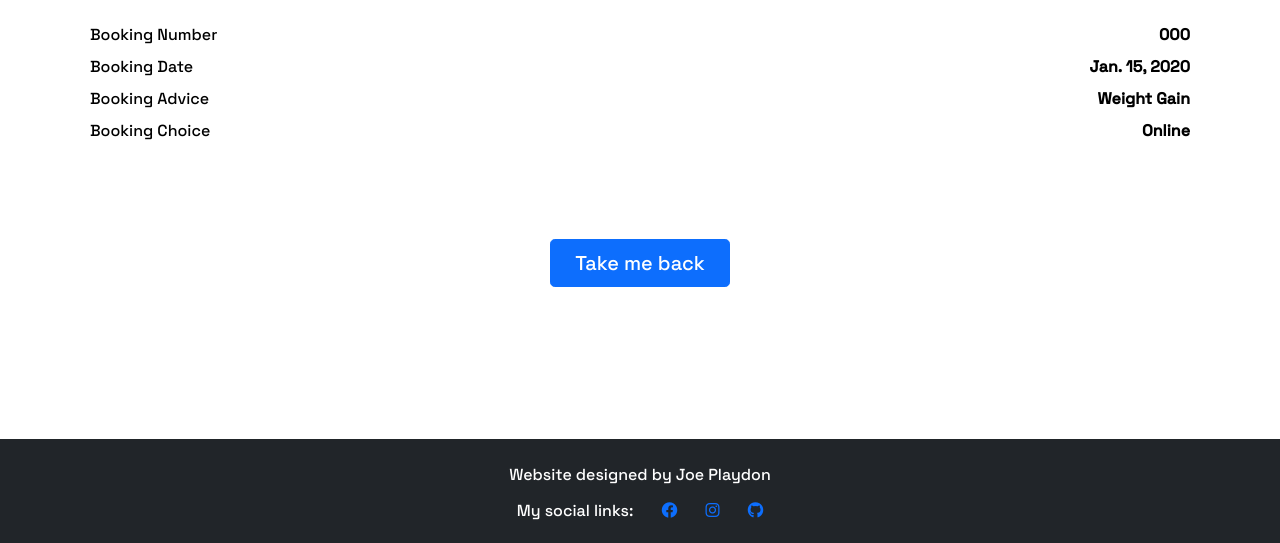
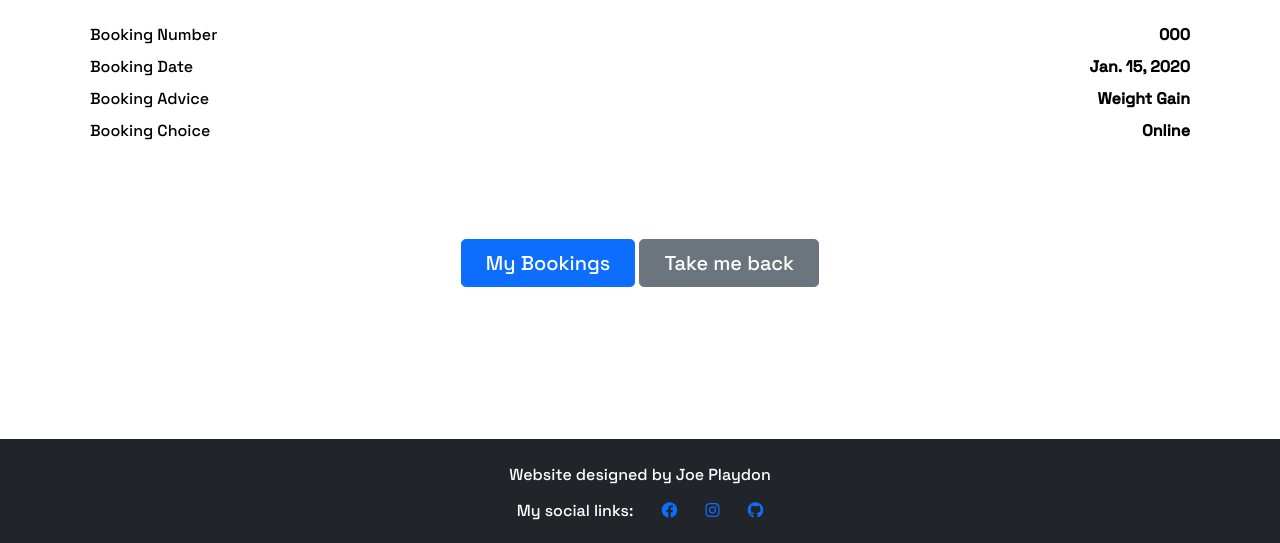
Before and after one commit to bodthegod/bod-fitness, a Django app: page /finalise_booking/000 in a window 1280 px wide. Shown: the part 381-924 px from the top of the page. Run offline with Django 3.2, Linux system fonts and the light colour scheme; tables that the repository leaves empty hold one stand-in row (values such as "Sample post"); some libraries are stand-ins or nearby versions.

Commit message:
create created_bookings function to view bookings

```diff
--- a/bodapp/templates/booking/finalisebooking.html
+++ b/bodapp/templates/booking/finalisebooking.html
@@ -68,6 +68,7 @@
         </div>
 
 <div class="px-4 py-5 my-5 text-center">
-<a href="{% url 'index' %}" class="btn btn-primary btn-lg px-4 gap-3 mb-5">Take me back</a>
+<a href="{% url 'created_bookings' %}" class="btn btn-primary btn-lg px-4 gap-3 mb-5">My Bookings</a>
+<a href="{% url 'index' %}" class="btn btn-secondary btn-lg px-4 gap-3 mb-5">Take me back</a>
 </div>
 {%endblock%}
--- a/bodapp/urls.py
+++ b/bodapp/urls.py
@@ -6,4 +6,6 @@ urlpatterns = [
     path('booking', views.booking, name='booking'),
     path('finalise_booking/<booking_number>',
          views.finalise_booking, name='finalise_booking'),
+    path('created_bookings',
+         views.created_bookings, name='created_bookings'),
 ]
--- a/bodapp/views.py
+++ b/bodapp/views.py
@@ -4,6 +4,8 @@ from datetime import datetime, timedelta
 from django.views import generic
 from django.contrib import messages
 from django.conf import settings
+from django.contrib.auth.decorators import login_required
+
 from .models import *
 from .forms import BookingForm
 from .contexts import *
@@ -96,6 +98,44 @@ def finalise_booking(request, booking_number):
     return render(request, 'booking/finalisebooking.html', context)
 
 
+@login_required
+def created_bookings(request):
+    """
+    Page to view bookings
+    """
+    if not request.user.is_superuser:
+        messages.error(request, "Sorry, you don't have access to this \
+            part of the site.")
+        return redirect(reverse('index'))
+
+    bookings = Booking.objects.all()
+
+    past_bookings = []
+    upcoming_bookings = []
+    bookings_today = []
+
+    for booking in bookings:
+        if booking.date < datetime.today().date():
+            if booking not in past_bookings:
+                past_bookings.append(booking)
+        elif booking.date > datetime.today().date():
+            if booking not in upcoming_bookings:
+                upcoming_bookings.append(booking)
+
+    for booking in bookings:
+        if booking.date == datetime.today().date():
+            if booking not in bookings_today:
+                bookings_today.append(booking)
+
+    template = 'booking/createdbookings.html'
+    context = {
+        "bookings": bookings,
+        "past_bookings": past_bookings,
+        "upcoming_bookings": upcoming_bookings,
+        "bookings_today": bookings_today,
+    }
+
+    return render(request, template, context)
 def displayDay(x):
     z = datetime.strptime(x, "%Y-%m-%d")
     y = z.strftime('%A')
--- a/templates/base.html
+++ b/templates/base.html
@@ -60,7 +60,7 @@
           </a>
         <div class="dropdown-menu" aria-labelledby="navbarDropdown">
           <a class="dropdown-item" href="{% url 'booking' %}">Book a session</a>
-          <a class="dropdown-item" href="#">My Bookings</a>
+          <a class="dropdown-item" href="{% url 'created_bookings' %}">My Bookings</a>
         <li class="nav-item">
           <a class="nav-link" href="{% url 'account_logout' %}">Logout</a>
         </li>
```
